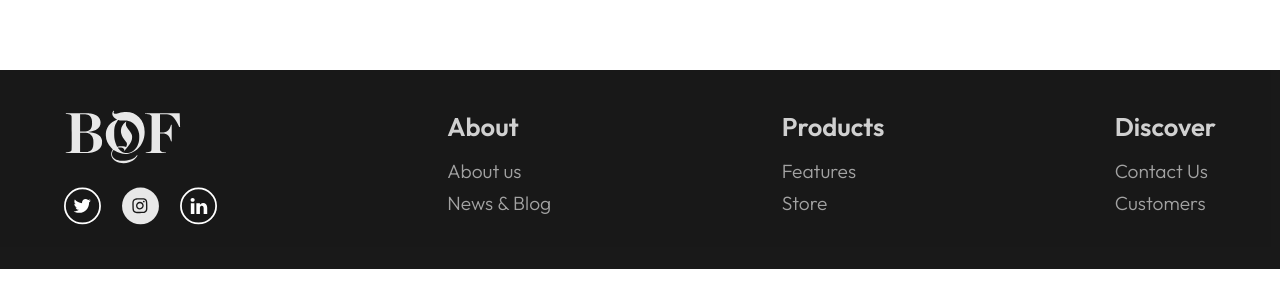
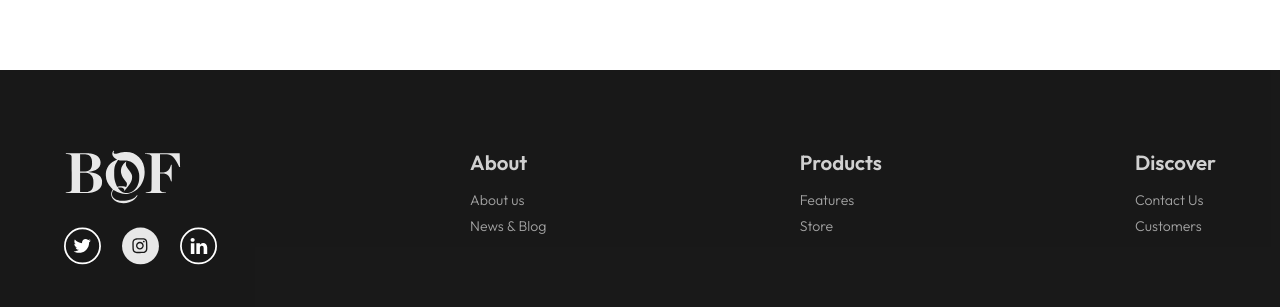
Before and after one commit to umairniaziofficial/WinterFashion, a plain HTML site: page index.html in a window 1280 px wide. Shown: the part 5596-5903 px from the top of the page. Before the commit the page ends 5865 px from the top, so only its background shows below. Drawn offline with nearby package versions, Linux system fonts and the light colour scheme.

Commit message:
footer font fixed

```diff
--- a/style.css
+++ b/style.css
@@ -749,7 +749,7 @@ button {
   max-width: 90vw;
   margin: 0 auto;
   margin-top: 8vw;
-  padding: 5vh 0;
+  padding: 10vh 0;
   display: flex;
   color: white;
   justify-content: space-between;
@@ -757,14 +757,14 @@ button {
  }
 
  .footer-text h3 {
-  font-size: 2vw;
+  font-size: 1.6vw;
   font-weight: 600;
   opacity: 0.8;
   padding-bottom: 2vh;
  }
 
  .footer-text h5 {
-  font-size: 1.5vw;
+  font-size: 1.1vw;
   font-weight: 300;
   opacity: 0.6;
   padding-bottom: 1vh;
```
